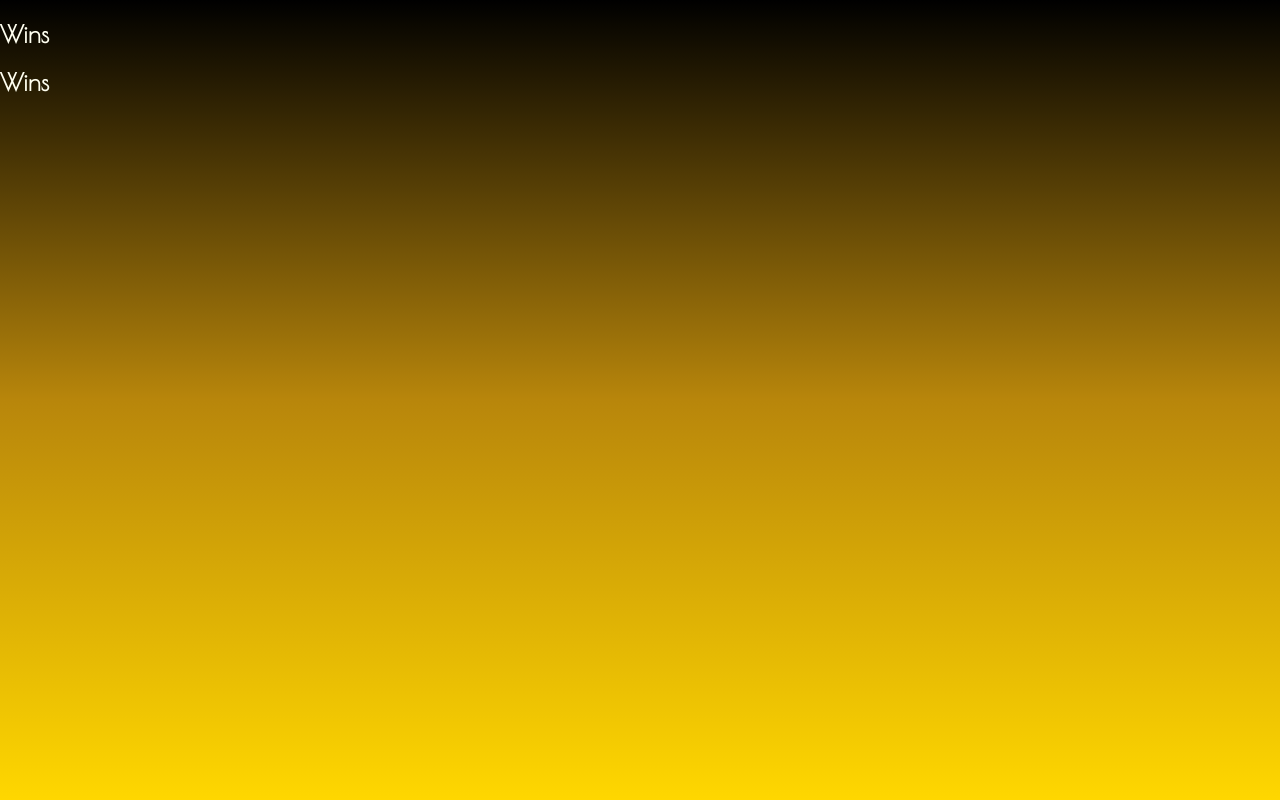
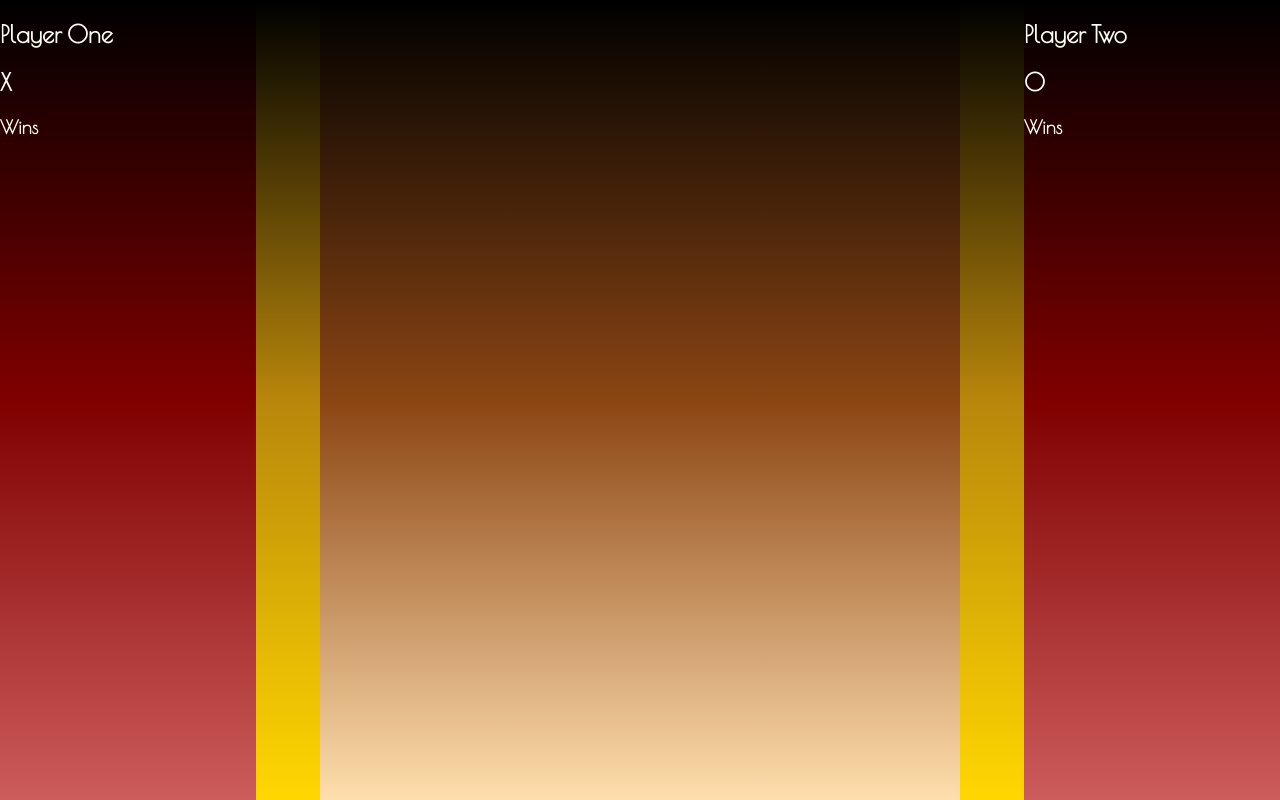
Before and after one commit to wmcguire18/tic-tac-toe-solo, a plain HTML site: page index.html in a window 1280 px wide. Drawn offline with nearby package versions, Linux system fonts and the light colour scheme.

Commit message:
Add gameboard design style

```diff
--- a/index.html
+++ b/index.html
@@ -9,13 +9,18 @@
   </head>
   <body>
     <aside class="player-1-area">
-      <h2> Wins <h2>
+      <h1> Player One </h1>
+      <h2> X </h2>
+      <h3> Wins </h3>
     </aside>
     <section>
-
+      <h2 class="game-data"> </h2>
+      <div class="game-board" <div>
     </section>
     <aside class="player-2-area">
-      <h2> Wins <h2>
+      <h1> Player Two </h1>
+      <h2> O </h2>
+      <h3> Wins </h3>
     </aside>
   <script src="main.js"> </script>
   </body>
--- a/styles.css
+++ b/styles.css
@@ -1,5 +1,6 @@
 * {
 font-family: 'Poiret One', cursive;
+/* border: 1px solid pink; */
 }
 
 html {
@@ -8,6 +9,19 @@ html {
    height: 100%;
    left: 0;
    top: 0;
+   display: flex;
+}
+
+aside {
+  width: 20vw;
+  background: linear-gradient(to bottom, black, maroon, indianRed);
+  color: ivory;
+}
+
+.game-board {
+  background: linear-gradient(to bottom, black, saddleBrown, navajoWhite);
+  width: 50vw;
+  height: auto;
 }
 
 body {
@@ -15,6 +29,12 @@ body {
    height: 100%;
    width: 100%;
    margin: 0;
+   display: flex;
+   justify-content: space-between;
+ }
+
+ section {
+   display: flex;
  }
 
  h2 {
```
